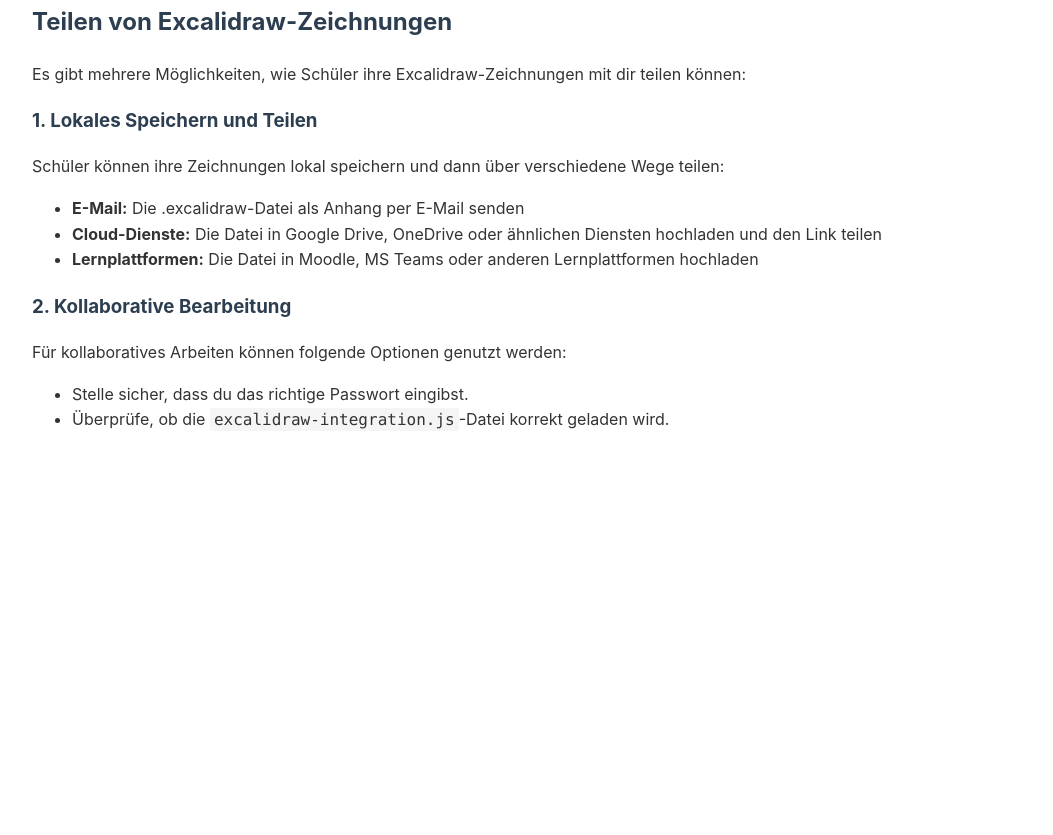
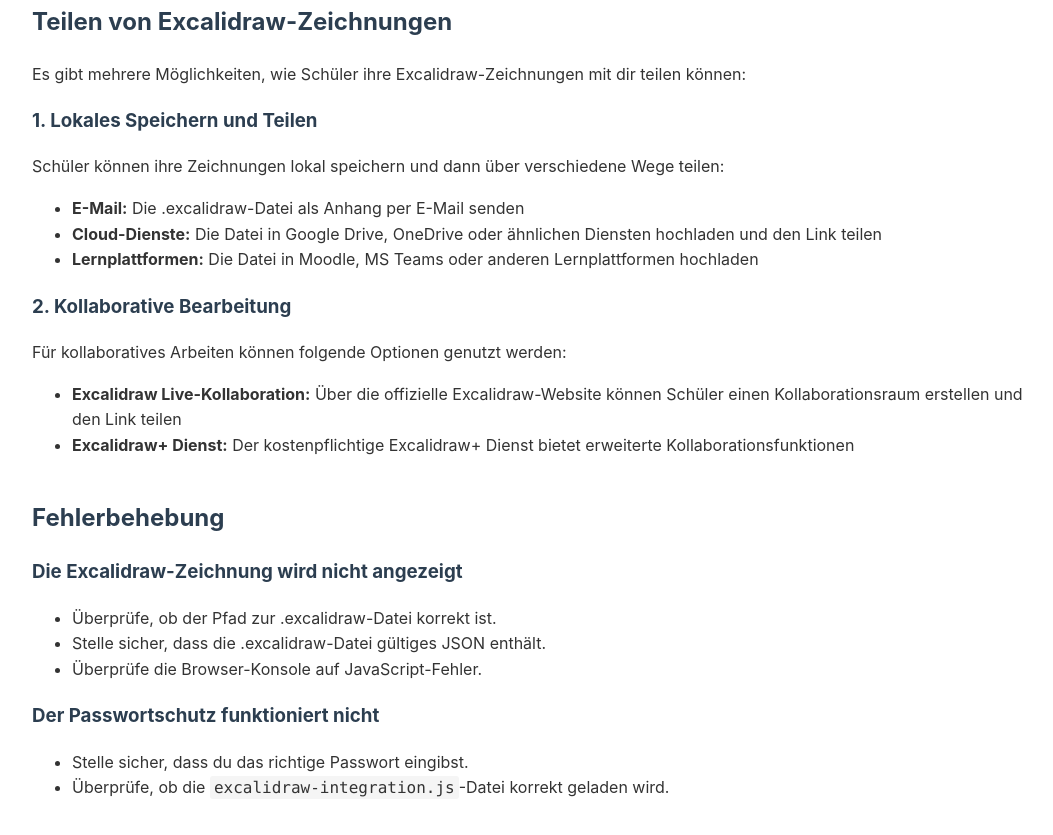
Before and after one commit to Silas-Hartmann/Silas-Hartmann.github.io, a plain HTML site: page excalidraw-dokumentation.html in a window 1280 px wide. Shown: the part 3044-3879 px from the top of the page, without its empty margins (108-1161 px from the left). Before the commit the page ends 3537 px from the top, so only its background shows below. Drawn offline with Linux system fonts and the light colour scheme.

Commit message:
Update excalidraw-dokumentation.html

```diff
--- a/excalidraw-dokumentation.html
+++ b/excalidraw-dokumentation.html
@@ -198,6 +198,22 @@ const PASSWORD = "dein-neues-passwort";</code></pre>
     <h3>2. Kollaborative Bearbeitung</h3>
     <p>Für kollaboratives Arbeiten können folgende Optionen genutzt werden:</p>
     <ul>
+      <li><strong>Excalidraw Live-Kollaboration:</strong> Über die offizielle Excalidraw-Website können Schüler einen Kollaborationsraum erstellen und den Link teilen</li>
+      <li><strong>Excalidraw+ Dienst:</strong> Der kostenpflichtige Excalidraw+ Dienst bietet erweiterte Kollaborationsfunktionen</li>
+    </ul>
+  </div>
+
+  <div class="section">
+    <h2>Fehlerbehebung</h2>
+    <h3>Die Excalidraw-Zeichnung wird nicht angezeigt</h3>
+    <ul>
+      <li>Überprüfe, ob der Pfad zur .excalidraw-Datei korrekt ist.</li>
+      <li>Stelle sicher, dass die .excalidraw-Datei gültiges JSON enthält.</li>
+      <li>Überprüfe die Browser-Konsole auf JavaScript-Fehler.</li>
+    </ul>
+
+    <h3>Der Passwortschutz funktioniert nicht</h3>
+    <ul>
       <li>Stelle sicher, dass du das richtige Passwort eingibst.</li>
       <li>Überprüfe, ob die <code>excalidraw-integration.js</code>-Datei korrekt geladen wird.</li>
     </ul>
```
